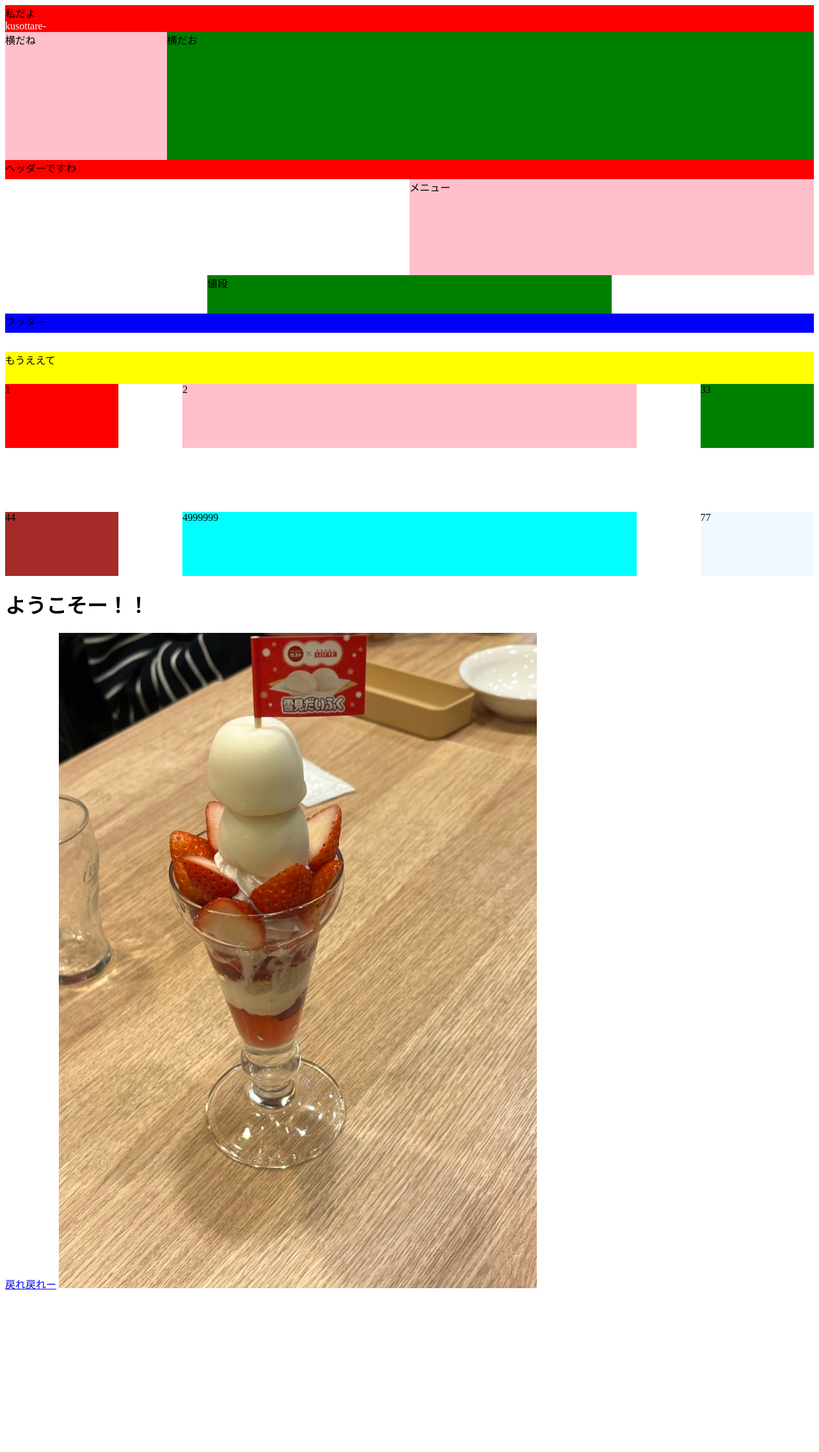
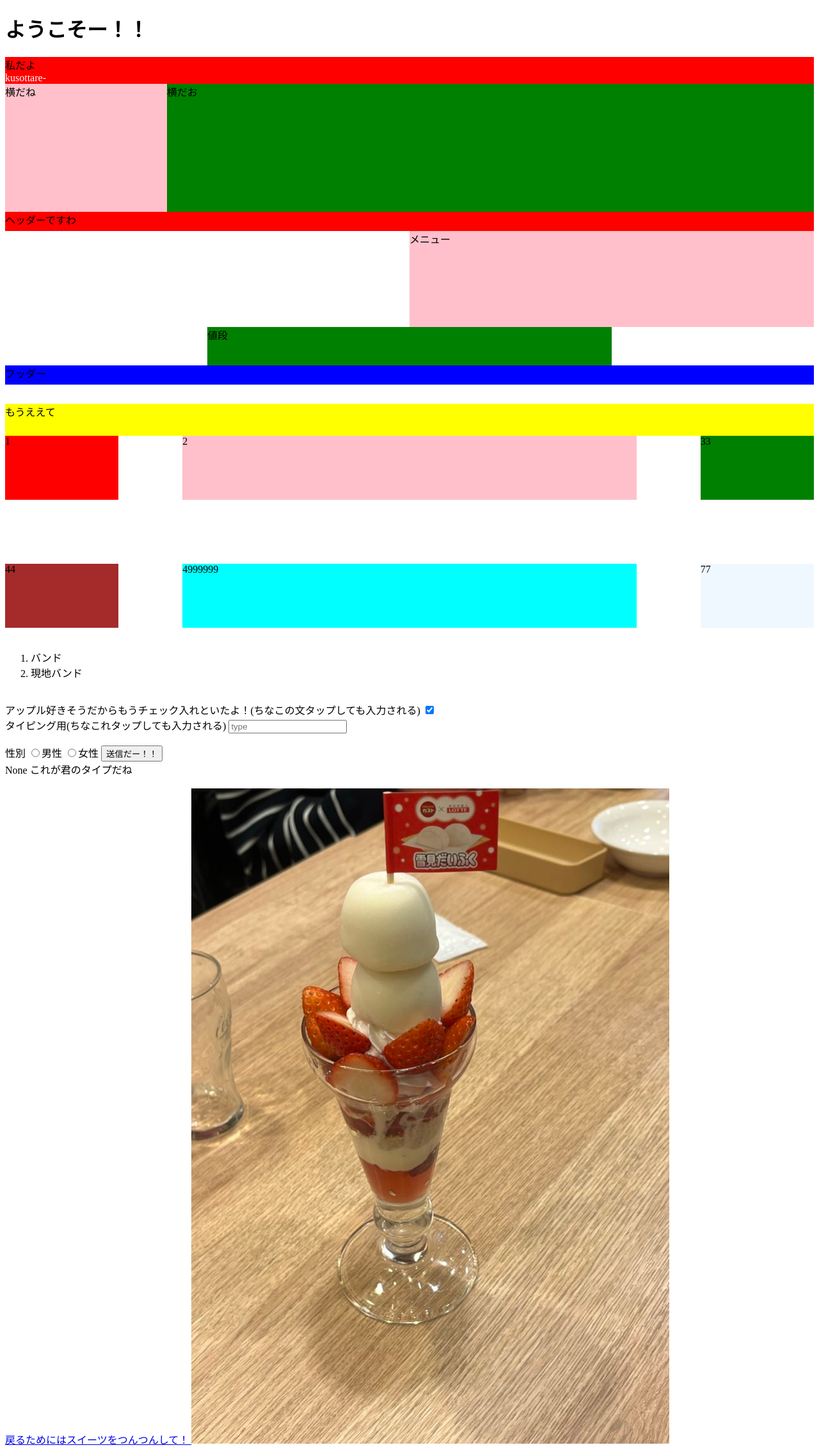
Before and after one commit to koketasi/schedule, a Flask app: page /form in a window 1280 px wide. Shown: the whole page at 64% size. Before the commit the page ends 2015 px from the top, so only its background shows below. Run offline with Flask 3, Linux system fonts and the light colour scheme.

Commit message:
Add gender form handling and UI tweaks
Enable POST/GET handling for /form and capture the submitted sex value in app.py, passing it to the template. Update templates/form.html with a form (radio buttons for sex), extra inputs/checkbox, UI content and image, and display the selected gender. Update templates/index.html to add input placeholders, adjust the event input attributes, and use url_for('form') for the link. Also include minor whitespace/formatting cleanup in app.py.

```diff
--- a/app.py
+++ b/app.py
@@ -28,9 +28,15 @@ def index():
        # return redirect("/")#ボタン押したら更新?
     return render_template("index.html",day=day)
 
-@app.route('/form')
+@app.route("/form",methods=['POST','GET'])
 def form():
-    return render_template("form.html")
+    gender={}
+    gender['sex']=request.form.get('sex')
+    #if request.method == "POST":
+    #    return redirect(url_for('form'))
+    return render_template("form.html",gender=gender)
+
+
 
 @app.route("/register",methods=['POST'])
 def register():
@@ -40,6 +46,8 @@ def register():
     con.execute('INSERT INTO schedule1 VALUES(?,?)',[date2,event2])
     con.commit()
     con.close()
+
+
     return redirect(url_for('index'))
 
 if __name__ == "__main__":
--- a/templates/form.html
+++ b/templates/form.html
@@ -6,7 +6,7 @@
     {#<link rel="stylesheet" href="{{url_for('static',filename=style.css)}}">
     #}
     </head>
-<body>
+<body>    <h1>ようこそー！！</h1>
     <div style="background-color: red;">私だよ
         <div style='color:white;'>kusottare-</div>
     </div>
@@ -33,8 +33,38 @@
         <div style="background-color:aliceblue">77</div>
     </div>
 
-    <h1>ようこそー！！</h1>
-    <a href="/">戻れ戻れー</a>
-    <img src="{{ url_for('static', filename='20260206_114451228_iOS.jpg') }}">
+
+
+    <br>
+    <ol>
+        <li>バンド</li>
+        <li>現地バンド</li>
+    </ol>
+    <br>
+    <div>
+        <label for="apple">アップル好きそうだからもうチェック入れといたよ！(ちなこの文タップしても入力される)</label>
+        <input type="checkbox"name="fruits"value='apple'checked="checked" id='apple'>
+    </div>
+    <div>
+        <label for="t">タイピング用(ちなこれタップしても入力される)</label>
+        <input type="text"name='type' placeholder='type'cols="30" rows="3"id='t' >
+    </div>
+    <br>
+
+    <form method="POST" action="{{url_for('form')}}">
+    <div>
+        性別
+        <label for="he"><input type="radio"name='sex'value='男性' id="he">男性</label>
+        <label for='she'><input type="radio"name='sex'value='女性' id="she">女性</label>
+        <button>送信だー！！</button>
+    </div>
+    </form>
+    <div>{{gender['sex']}} これが君のタイプだね</div>
+    <br>
+
+    <a href="/">
+        戻るためにはスイーツをつんつんして！
+        <img src="{{ url_for('static', filename='20260206_114451228_iOS.jpg') }}">
+    </a>
 </body>
 </html>
--- a/templates/index.html
+++ b/templates/index.html
@@ -17,8 +17,8 @@
             <th>何を起こさせるか</th>
         </tr>
         <tr>
-            <td><input type='text' name='date'></td>
-            <td><input type='text' name='event'></td>
+            <td><input type='text' name='date' placeholder='日付を入力するチャンス！'></td>
+            <td><input type='text' name='event' placeholder='革命チャンス！'cols="30" rows="3" ></td>
         </tr>
 
     </table>
@@ -50,7 +50,7 @@
         {% endfor %}
     </ul>
 
-<a href="./form">真新しい画面に行くよーーーー</a>
+<a href="{{url_for('form')}}">真新しい画面に行くよーーーー</a>
 
 </body>
 </html>
```
